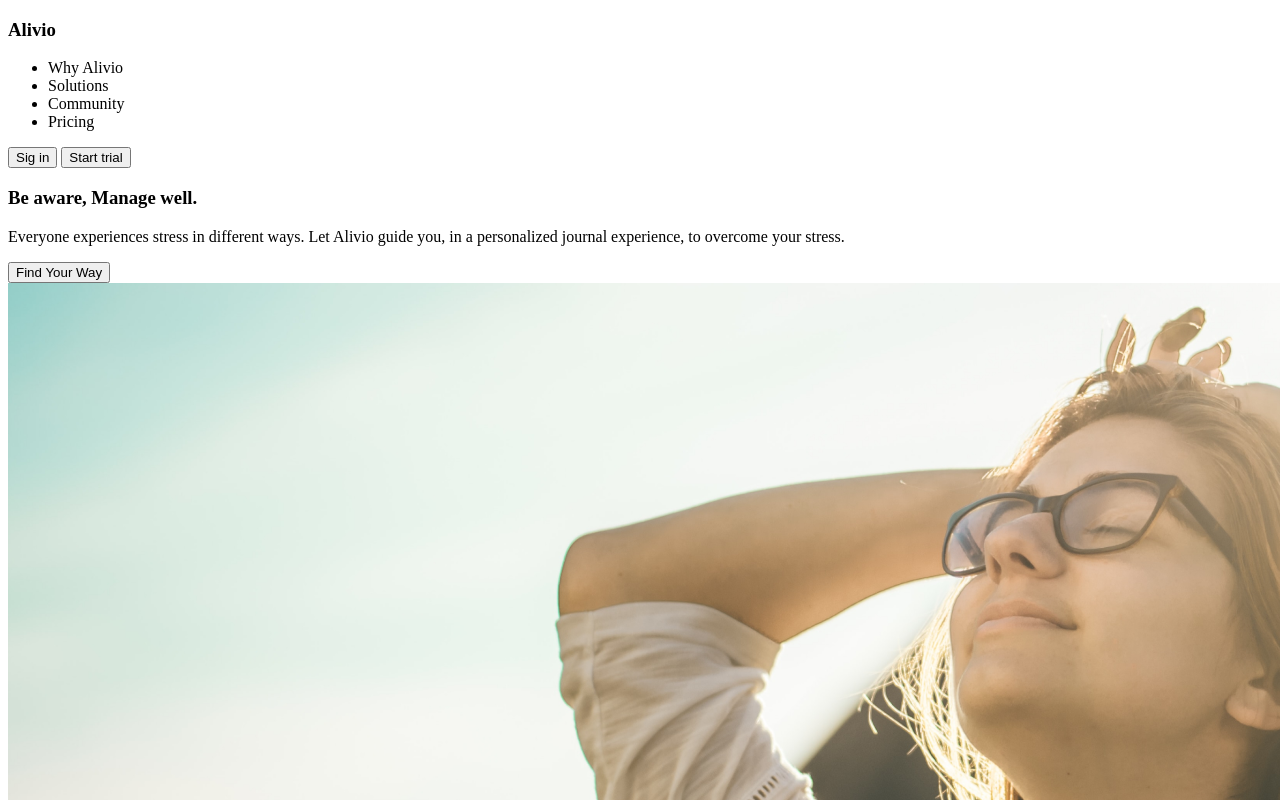
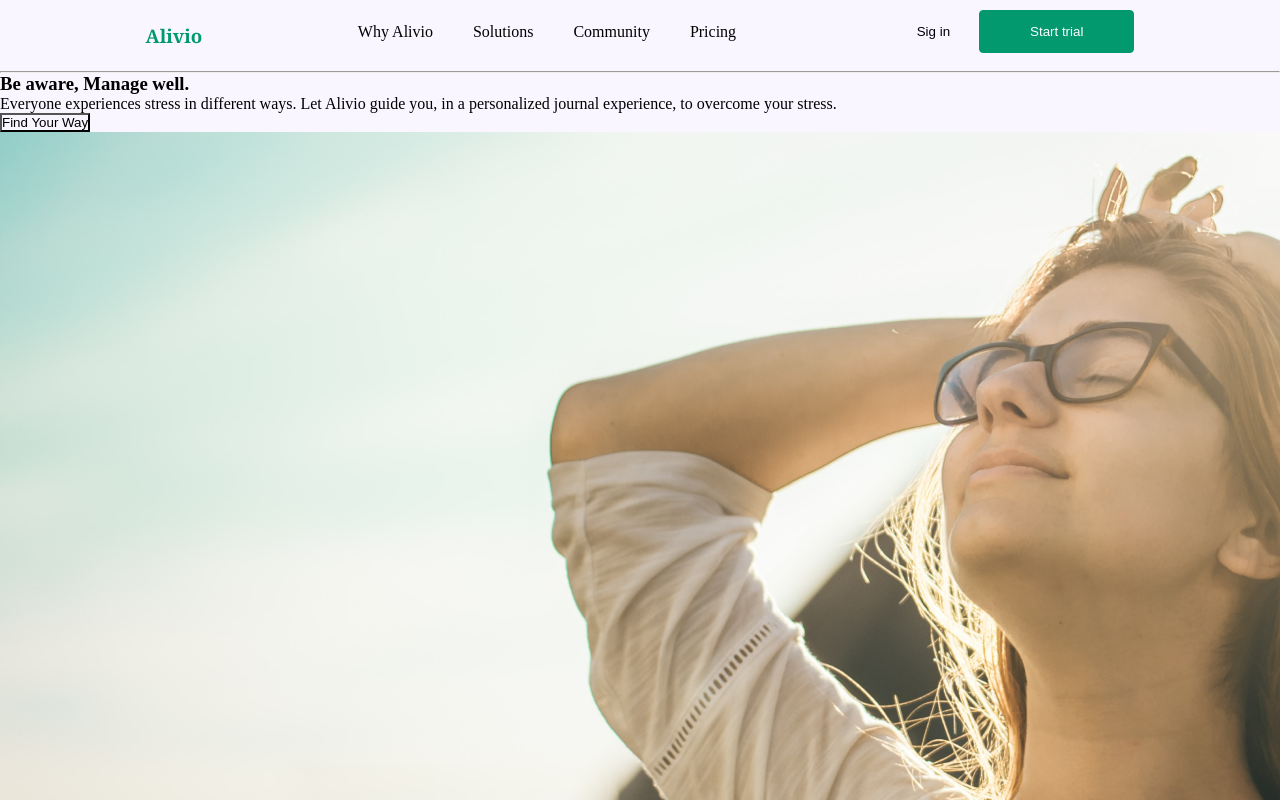
Before and after one commit to Brandon-code96/Alivio, a plain HTML site: page index.html in a window 1280 px wide. Shown: the top 800 px of the page. Drawn offline with Linux system fonts and the light colour scheme.

Commit message:
Estilo de menu

```diff
--- a/index.html
+++ b/index.html
@@ -3,20 +3,23 @@
 <head>
     <meta charset="UTF-8">
     <meta name="viewport" content="width=device-width, initial-scale=1.0">
+    <link rel="stylesheet" href="style.css">
     <title>Alivio</title>
 </head>
 <body>
     <nav>
-        <h3>Alivio</h3>
+        <h3 class="logo">Alivio</h3>
         <ul>
             <li>Why Alivio</li>
             <li>Solutions</li>
             <li>Community</li>
             <li>Pricing</li>
         </ul>
-        <button>Sig in</button>
-        <button>Start trial</button>
-    </nav>
+        <div>
+            <button class="sigIn">Sig in</button>
+            <button class="start">Start trial</button>
+        </div>
+    </nav><hr>
 
     <section>
         <h3>Be aware, Manage well.</h3>
--- /dev/null
+++ b/style.css
@@ -0,0 +1,39 @@
+@import url('https://fonts.googleapis.com/css2?family=Noto+Sans+Georgian:wght@700&display=swap');
+
+*{
+    margin: 0;
+    padding: 0;
+    background-color: #FAF6FF;
+}
+.logo{
+    color: #01996D;
+    font-family: Georgia;
+    padding: 13px 0;
+}
+/* Estilo del Menu*/
+nav{
+    display: flex;
+    justify-content: space-evenly;
+    margin: 10px;
+}
+nav > ul{
+    display: flex;
+    justify-content: center;
+    padding: 13px 0;
+}
+nav > ul > li{
+    list-style-type: none;
+    margin:0 20px;
+}
+/* Botones del Menu*/
+.sigIn{
+    border: none;
+    padding: 0 25px;
+}
+.start{
+    padding: 13px 50px;
+    border-radius: 4px;
+    border: 1px solid #01996D;
+    background-color: #01996D;
+    color: #FFF;
+}
```
